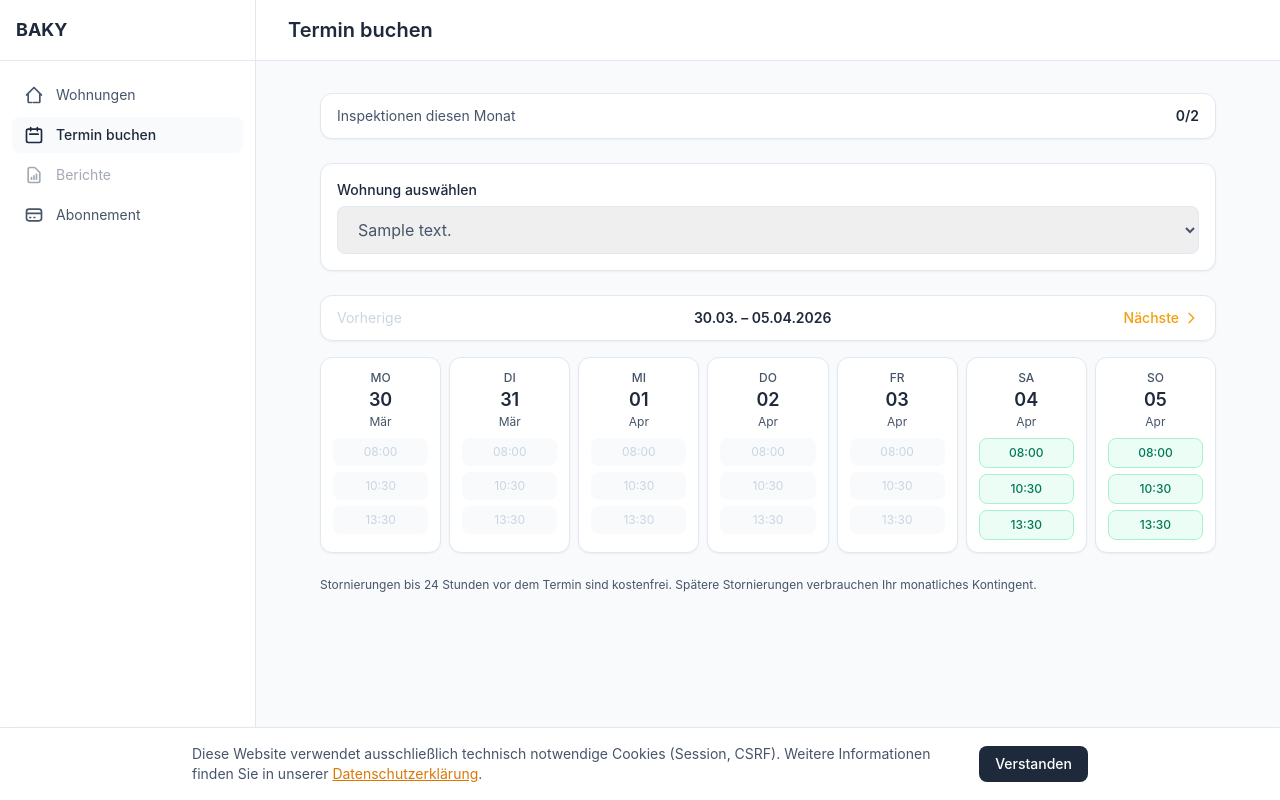
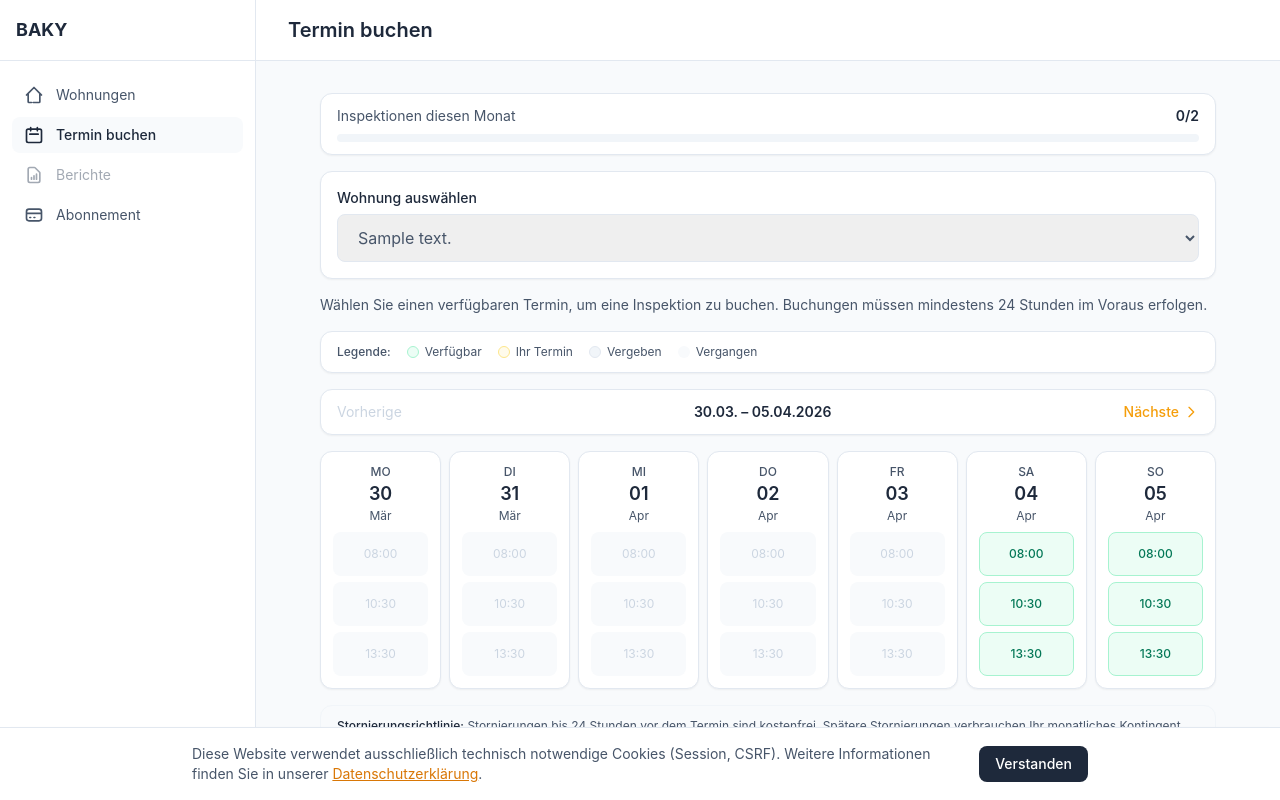
Before and after one commit to robert197/baky, a Django app: page /dashboard/buchen/ in a window 1280 px wide. Run offline with Django 5.2, Linux system fonts and the light colour scheme; the visitor is signed in with stand-in values (Sample User, id 1); tables that the repository leaves empty hold one stand-in row (values such as "Sample post"); style sheets or scripts are compiled from the project's sources; parts of the project's set-up code (start-up, migrations or seed data) failed here and were passed over; some libraries are stand-ins or nearby versions.

Commit message:
feat(dashboard): redesign calendar booking UX for clarity and usability
- Extract reusable _slot.html partial (was duplicated inline)
- Add visual legend explaining slot states (available/booked/taken/past)
- Add subscription usage progress bar with color thresholds
- Add "Heute" quick-nav button and fix week 52 boundary
- Fix week state sync on apartment switch (hx-swap-oob)
- Add HX-Trigger: calendarChanged for auto-refresh after booking/cancel
- Add two-step cancellation confirmation (timely vs late policy info)
- Show apartment name on owner's booked slots
- Add empty state for weeks with no availability
- Add first-time booking hint paragraph
- Larger tap targets (min-h-[44px]) and aria-labels for accessibility
- 21 new tests covering all UX features

Closes #84

```diff
--- a/apps/dashboard/urls.py
+++ b/apps/dashboard/urls.py
@@ -26,6 +26,7 @@ urlpatterns = [
     path("buchen/", views.booking_calendar, name="booking_calendar"),
     path("buchen/slot/", views.book_slot, name="book_slot"),
     path("buchen/stornieren/<int:pk>/", views.cancel_booking, name="cancel_booking"),
+    path("buchen/stornieren/<int:pk>/bestaetigen/", views.confirm_cancellation, name="confirm_cancellation"),
     # Subscription management
     path("subscription/", views.subscription_overview, name="subscription"),
     path("subscription/change/", views.subscription_change, name="subscription_change"),
--- a/apps/dashboard/views.py
+++ b/apps/dashboard/views.py
@@ -409,24 +409,36 @@ def _get_week_availability(start_date, apartment, owner):
     """Return availability data for a 7-day week starting at start_date."""
     subscription = _get_subscription_or_none(owner)
     if not subscription or subscription.status != Subscription.Status.ACTIVE:
-        return {"days": [], "used": 0, "limit": 0, "limit_reached": True}
+        return {"days": [], "used": 0, "limit": 0, "limit_reached": True, "percentage": 0, "has_available_slots": False}
 
     used = subscription.get_inspections_used_this_month()
     limit = subscription.get_monthly_inspection_limit()
     limit_reached = used >= limit
+    percentage = min(round(used / limit * 100) if limit > 0 else 0, 100)
 
     now = timezone.now()
     week_dates = [start_date + timedelta(days=i) for i in range(7)]
 
     # Global query: find all booked (date, time_slot) pairs across ALL apartments
     active_statuses = [Inspection.Status.SCHEDULED, Inspection.Status.IN_PROGRESS, Inspection.Status.COMPLETED]
-    booked_slots = set(
+    booked_inspections = (
         Inspection.objects.filter(
             scheduled_at__date__in=week_dates,
             time_slot__in=[ts.value for ts in Inspection.TimeSlot],
             status__in=active_statuses,
-        ).values_list("scheduled_at__date", "time_slot")
+        )
+        .select_related("apartment")
+        .values_list("scheduled_at__date", "time_slot", "apartment__address", "apartment__owner_id", "pk")
     )
+
+    # Build lookup: (date, time_slot) -> {address, owner_id, pk}
+    booked_slot_info = {}
+    for slot_date, slot_ts, apt_address, apt_owner_id, insp_pk in booked_inspections:
+        booked_slot_info[(slot_date, slot_ts)] = {
+            "apartment_name": apt_address,
+            "owner_id": apt_owner_id,
+            "pk": insp_pk,
+        }
 
     # Per-apartment check: same apartment can only have one inspection per day
     apartment_booked_dates = set(
@@ -440,6 +452,7 @@ def _get_week_availability(start_date, apartment, owner):
     )
 
     days = []
+    has_available_slots = False
     for current_date in week_dates:
         day_slots = []
         has_apartment_booking = current_date in apartment_booked_dates
@@ -449,7 +462,14 @@ def _get_week_availability(start_date, apartment, owner):
             slot_start = datetime(current_date.year, current_date.month, current_date.day, sh, sm, tzinfo=VIENNA_TZ)
 
             is_past = now >= slot_start - timedelta(hours=24)
-            is_globally_booked = (current_date, slot_key.value) in booked_slots
+            booking_info = booked_slot_info.get((current_date, slot_key.value))
+            is_globally_booked = booking_info is not None
+
+            booked_by_me = is_globally_booked and booking_info["owner_id"] == owner.pk
+            available = not is_past and not is_globally_booked and not has_apartment_booking and not limit_reached
+
+            if available:
+                has_available_slots = True
 
             day_slots.append(
                 {
@@ -457,17 +477,24 @@ def _get_week_availability(start_date, apartment, owner):
                     "label": slot_key.label,
                     "start": f"{sh:02d}:{sm:02d}",
                     "end": f"{eh:02d}:{em:02d}",
-                    "available": not is_past
-                    and not is_globally_booked
-                    and not has_apartment_booking
-                    and not limit_reached,
+                    "available": available,
                     "is_past": is_past,
                     "has_booking": is_globally_booked or has_apartment_booking,
+                    "booked_by_me": booked_by_me,
+                    "booking_apartment_name": booking_info["apartment_name"] if booked_by_me else None,
+                    "booking_pk": booking_info["pk"] if booked_by_me else None,
                 }
             )
         days.append({"date": current_date, "slots": day_slots})
 
-    return {"days": days, "used": used, "limit": limit, "limit_reached": limit_reached}
+    return {
+        "days": days,
+        "used": used,
+        "limit": limit,
+        "limit_reached": limit_reached,
+        "percentage": percentage,
+        "has_available_slots": has_available_slots,
+    }
 
 
 @owner_required
@@ -536,6 +563,8 @@ def booking_calendar(request):
     }
 
     if request.headers.get("HX-Request"):
+        if request.GET.get("partial") == "upcoming":
+            return render(request, "dashboard/_upcoming_inspections_wrapper.html", context)
         return render(request, "dashboard/_calendar_week.html", context)
     return render(request, "dashboard/booking_calendar.html", context)
 
@@ -614,10 +643,31 @@ def book_slot(request):
         task_name=f"booking_notification_{inspection.pk}",
     )
 
-    return render(
+    response = render(
         request,
         "dashboard/_booking_success.html",
         {"inspection": inspection, "apartment": apartment},
+    )
+    response["HX-Trigger"] = "calendarChanged"
+    return response
+
+
+@owner_required
+def confirm_cancellation(request, pk):
+    """Show cancellation confirmation partial with timely/late policy info."""
+    inspection = get_object_or_404(
+        Inspection.objects.select_related("apartment"),
+        pk=pk,
+        apartment__owner=request.user,
+        status=Inspection.Status.SCHEDULED,
+    )
+    now = timezone.now()
+    cutoff = inspection.scheduled_at - timedelta(hours=24)
+    is_late = now >= cutoff
+    return render(
+        request,
+        "dashboard/_cancellation_confirm.html",
+        {"inspection": inspection, "apartment": inspection.apartment, "is_late": is_late},
     )
 
 
@@ -656,11 +706,13 @@ def cancel_booking(request, pk):
         task_name=f"cancel_notification_{inspection.pk}",
     )
 
-    return render(
+    response = render(
         request,
         "dashboard/_cancel_success.html",
         {"inspection": inspection, "apartment": inspection.apartment, "is_late": is_late},
     )
+    response["HX-Trigger"] = "calendarChanged"
+    return response
 
 
 # --- GDPR / Account views ---
--- /dev/null
+++ b/templates/dashboard/_booking_legend.html
@@ -0,0 +1,20 @@
+{# Visual legend explaining calendar slot states #}
+<div class="flex flex-wrap items-center gap-x-4 gap-y-2 rounded-xl border border-border bg-white px-4 py-3 shadow-sm">
+  <span class="text-xs font-medium text-secondary">Legende:</span>
+  <div class="flex items-center gap-1.5">
+    <span class="inline-block h-3 w-3 rounded-full border border-emerald-200 bg-emerald-50"></span>
+    <span class="text-xs text-secondary">Verfügbar</span>
+  </div>
+  <div class="flex items-center gap-1.5">
+    <span class="inline-block h-3 w-3 rounded-full border border-amber-200 bg-amber-50"></span>
+    <span class="text-xs text-secondary">Ihr Termin</span>
+  </div>
+  <div class="flex items-center gap-1.5">
+    <span class="inline-block h-3 w-3 rounded-full border border-slate-200 bg-slate-100"></span>
+    <span class="text-xs text-secondary">Vergeben</span>
+  </div>
+  <div class="flex items-center gap-1.5">
+    <span class="inline-block h-3 w-3 rounded-full bg-slate-50"></span>
+    <span class="text-xs text-secondary">Vergangen</span>
+  </div>
+</div>
--- a/templates/dashboard/_calendar_week.html
+++ b/templates/dashboard/_calendar_week.html
@@ -14,9 +14,20 @@
   {% else %}
     <span class="text-sm text-slate-300">Vorherige</span>
   {% endif %}
+  <div class="flex items-center gap-2">
+    {% if week_offset > 0 %}
+      <button hx-get="{% url 'dashboard:booking_calendar' %}?apartment={{ selected_apartment.pk }}&week=0"
+              hx-target="#calendar-container"
+              hx-swap="innerHTML"
+              class="rounded-md border border-border px-2 py-1 text-xs font-medium text-accent transition hover:bg-surface hover:text-amber-600">
+        Heute
+      </button>
+    {% endif %}
     <span class="text-sm font-semibold text-primary">
       {{ start_of_week|date:"d.m." }} – {{ end_of_week|date:"d.m.Y" }}
     </span>
+  </div>
+  {% if week_offset < 52 %}
     <button hx-get="{% url 'dashboard:booking_calendar' %}?apartment={{ selected_apartment.pk }}&week={{ week_offset|add:"1" }}"
             hx-target="#calendar-container"
             hx-swap="innerHTML"
@@ -26,6 +37,9 @@
         <path stroke-linecap="round" stroke-linejoin="round" stroke-width="2" d="M9 5l7 7-7 7" />
       </svg>
     </button>
+  {% else %}
+    <span class="text-sm text-slate-300">Nächste</span>
+  {% endif %}
 </div>
 {# Calendar grid — desktop: 7 columns, mobile: vertical stack #}
 <div class="mt-4 hidden gap-2 md:grid md:grid-cols-7">
@@ -38,22 +52,7 @@
       </div>
       <div class="space-y-1.5">
         {% for slot in day.slots %}
-          {% if slot.available %}
-            <button hx-post="{% url 'dashboard:book_slot' %}"
-                    hx-target="#booking-result"
-                    hx-swap="innerHTML"
-                    hx-vals='{"apartment": "{{ selected_apartment.pk }}", "date": "{{ day.date|date:"Y-m-d" }}", "slot": "{{ slot.key }}"}'
-                    hx-confirm="Termin buchen: {{ day.date|date:'d.m.Y' }}, {{ slot.start }}–{{ slot.end }} Uhr für {{ selected_apartment.address }}?"
-                    class="w-full rounded-lg border border-emerald-200 bg-emerald-50 px-2 py-1.5 text-xs font-medium text-emerald-700 transition hover:bg-emerald-100">
-              {{ slot.start }}
-            </button>
-          {% elif slot.is_past %}
-            <div class="w-full rounded-lg bg-slate-50 px-2 py-1.5 text-center text-xs text-slate-300">{{ slot.start }}</div>
-          {% else %}
-            <div class="w-full rounded-lg border border-slate-200 bg-slate-100 px-2 py-1.5 text-center text-xs text-slate-400">
-              {{ slot.start }}
-            </div>
-          {% endif %}
+          {% include "dashboard/_slot.html" %}
         {% endfor %}
       </div>
     </div>
@@ -69,32 +68,32 @@
       </div>
       <div class="grid grid-cols-3 gap-2">
         {% for slot in day.slots %}
-          {% if slot.available %}
-            <button hx-post="{% url 'dashboard:book_slot' %}"
-                    hx-target="#booking-result"
-                    hx-swap="innerHTML"
-                    hx-vals='{"apartment": "{{ selected_apartment.pk }}", "date": "{{ day.date|date:"Y-m-d" }}", "slot": "{{ slot.key }}"}'
-                    hx-confirm="Termin buchen: {{ day.date|date:'d.m.Y' }}, {{ slot.start }}–{{ slot.end }} Uhr?"
-                    class="rounded-lg border border-emerald-200 bg-emerald-50 px-3 py-2.5 text-center text-xs font-medium text-emerald-700 transition hover:bg-emerald-100">
-              <div>{{ slot.start }}</div>
-              <div class="text-[10px] font-normal text-emerald-600">{{ slot.end }}</div>
-            </button>
-          {% elif slot.is_past %}
-            <div class="rounded-lg bg-slate-50 px-3 py-2.5 text-center text-xs text-slate-300">
-              <div>{{ slot.start }}</div>
-              <div class="text-[10px]">{{ slot.end }}</div>
-            </div>
-          {% else %}
-            <div class="rounded-lg border border-slate-200 bg-slate-100 px-3 py-2.5 text-center text-xs text-slate-400">
-              <div>{{ slot.start }}</div>
-              <div class="text-[10px]">{{ slot.end }}</div>
-            </div>
-          {% endif %}
+          {% include "dashboard/_slot.html" %}
         {% endfor %}
       </div>
     </div>
   {% endfor %}
 </div>
+{# Empty state for weeks with no availability #}
+{% if not availability.has_available_slots %}
+  <div class="mt-4 rounded-xl border border-border bg-white p-6 text-center shadow-sm">
+    <svg class="mx-auto h-10 w-10 text-slate-300" fill="none" viewBox="0 0 24 24" stroke="currentColor">
+      <path stroke-linecap="round" stroke-linejoin="round" stroke-width="1.5" d="M8 7V3m8 4V3m-9 8h10M5 21h14a2 2 0 002-2V7a2 2 0 00-2-2H5a2 2 0 00-2 2v12a2 2 0 002 2z" />
+    </svg>
+    <p class="mt-2 text-sm text-secondary">Keine verfügbaren Termine in dieser Woche.</p>
+    {% if week_offset < 52 %}
+      <button hx-get="{% url 'dashboard:booking_calendar' %}?apartment={{ selected_apartment.pk }}&week={{ week_offset|add:"1" }}"
+              hx-target="#calendar-container"
+              hx-swap="innerHTML"
+              class="mt-3 inline-flex items-center gap-1 text-sm font-medium text-accent hover:text-amber-600">
+        Nächste Woche anzeigen
+        <svg class="h-4 w-4" fill="none" viewBox="0 0 24 24" stroke="currentColor">
+          <path stroke-linecap="round" stroke-linejoin="round" stroke-width="2" d="M9 5l7 7-7 7" />
+        </svg>
+      </button>
+    {% endif %}
+  </div>
+{% endif %}
 {# Limit reached message #}
 {% if availability.limit_reached %}
   <div class="mt-4 rounded-xl border border-amber-200 bg-amber-50 p-4 text-center shadow-sm">
@@ -108,3 +107,5 @@
     </p>
   </div>
 {% endif %}
+{# OOB swap to keep week input in sync after HTMX week navigation #}
+<input id="week-input" name="week" type="hidden" value="{{ week_offset }}" hx-swap-oob="true">
--- /dev/null
+++ b/templates/dashboard/_slot.html
@@ -0,0 +1,36 @@
+{# Single calendar slot — included from _calendar_week.html for both desktop and mobile #}
+{% if slot.available %}
+  <button hx-post="{% url 'dashboard:book_slot' %}"
+          hx-target="#booking-result"
+          hx-swap="innerHTML"
+          hx-vals='{"apartment": "{{ selected_apartment.pk }}", "date": "{{ day.date|date:"Y-m-d" }}", "slot": "{{ slot.key }}"}'
+          hx-confirm="Termin buchen: {{ day.date|date:'d.m.Y' }}, {{ slot.start }}–{{ slot.end }} Uhr für {{ selected_apartment.address }}?"
+          aria-label="Verfügbar: {{ day.date|date:'l' }} {{ day.date|date:'d.m.' }}, {{ slot.start }}–{{ slot.end }}"
+          class="flex w-full min-h-[44px] flex-col items-center justify-center rounded-lg border border-emerald-200 bg-emerald-50 px-2 py-3 text-xs font-medium text-emerald-700 transition hover:bg-emerald-100">
+    <span>{{ slot.start }}</span>
+    <span class="text-[10px] font-normal text-emerald-600 md:hidden">{{ slot.end }}</span>
+  </button>
+{% elif slot.booked_by_me %}
+  <div aria-label="Ihr Termin: {{ day.date|date:'l' }} {{ day.date|date:'d.m.' }}, {{ slot.start }}–{{ slot.end }}"
+       class="flex w-full min-h-[44px] flex-col items-center justify-center rounded-lg border border-amber-200 bg-amber-50 px-2 py-2 text-xs">
+    <span class="font-medium text-amber-700">{{ slot.start }}</span>
+    <span class="text-[10px] font-normal text-amber-600 md:hidden">{{ slot.end }}</span>
+    <span class="mt-0.5 max-w-full truncate text-[10px] text-amber-600">{{ slot.booking_apartment_name|truncatechars:15 }}</span>
+    <button hx-get="{% url 'dashboard:confirm_cancellation' slot.booking_pk %}"
+            hx-target="#booking-result"
+            hx-swap="innerHTML"
+            class="mt-1 text-[10px] font-medium text-rose-600 hover:text-rose-800">Stornieren</button>
+  </div>
+{% elif slot.is_past %}
+  <div aria-label="Vergangen: {{ day.date|date:'l' }} {{ day.date|date:'d.m.' }}, {{ slot.start }}–{{ slot.end }}"
+       class="flex w-full min-h-[44px] flex-col items-center justify-center rounded-lg bg-slate-50 px-2 py-3 text-xs text-slate-300">
+    <span>{{ slot.start }}</span>
+    <span class="text-[10px] md:hidden">{{ slot.end }}</span>
+  </div>
+{% else %}
+  <div aria-label="Vergeben: {{ day.date|date:'l' }} {{ day.date|date:'d.m.' }}, {{ slot.start }}–{{ slot.end }}"
+       class="flex w-full min-h-[44px] flex-col items-center justify-center rounded-lg border border-slate-200 bg-slate-100 px-2 py-3 text-xs text-slate-400{% if availability.limit_reached %} cursor-not-allowed{% endif %}">
+    <span>{{ slot.start }}</span>
+    <span class="text-[10px] md:hidden">{{ slot.end }}</span>
+  </div>
+{% endif %}
--- /dev/null
+++ b/templates/dashboard/_subscription_progress.html
@@ -0,0 +1,18 @@
+{# Subscription usage progress bar #}
+<div class="rounded-xl border border-border bg-white px-4 py-3 shadow-sm">
+  <div class="flex items-center justify-between">
+    <span class="text-sm text-secondary">Inspektionen diesen Monat</span>
+    <span class="text-sm font-semibold {% if availability.limit_reached %}text-rose-600{% else %}text-primary{% endif %}">
+      {{ availability.used }}/{{ availability.limit }}
+    </span>
+  </div>
+  <div class="mt-2 h-2 w-full overflow-hidden rounded-full bg-slate-100"
+       role="progressbar"
+       aria-valuenow="{{ availability.used }}"
+       aria-valuemin="0"
+       aria-valuemax="{{ availability.limit }}"
+       aria-label="Inspektionen: {{ availability.used }} von {{ availability.limit }}">
+    <div class="h-full rounded-full transition-all duration-300 {% if availability.percentage >= 100 %}bg-rose-500{% elif availability.percentage >= 75 %}bg-amber-500{% else %}bg-emerald-500{% endif %}"
+         style="width: {{ availability.percentage }}%"></div>
+  </div>
+</div>
--- a/templates/dashboard/_upcoming_inspections.html
+++ b/templates/dashboard/_upcoming_inspections.html
@@ -10,14 +10,16 @@
             {{ inspection.scheduled_at|date:"d.m.Y" }}, {{ inspection.scheduled_at|date:"H:i" }}&ndash;{{ inspection.scheduled_end|date:"H:i" }} Uhr
           </p>
         </div>
-        <button hx-post="{% url 'dashboard:cancel_booking' inspection.pk %}"
+        <button hx-get="{% url 'dashboard:confirm_cancellation' inspection.pk %}"
                 hx-target="#booking-result"
                 hx-swap="innerHTML"
-                hx-confirm="Termin stornieren: {{ inspection.apartment.address }}, {{ inspection.scheduled_at|date:'d.m.Y' }} {{ inspection.scheduled_at|date:'H:i' }} Uhr? Stornierungen weniger als 24 Stunden vor dem Termin verbrauchen Ihr monatliches Kontingent."
                 class="ml-3 shrink-0 rounded-lg border border-rose-200 bg-rose-50 px-3 py-2 text-xs font-medium text-rose-700 transition hover:bg-rose-100">
           Stornieren
         </button>
       </div>
     {% endfor %}
+    <p class="text-xs text-secondary">
+      Stornierungen weniger als 24h vor dem Termin verbrauchen Ihr monatliches Kontingent.
+    </p>
   </div>
 {% endif %}
--- /dev/null
+++ b/templates/dashboard/_upcoming_inspections_wrapper.html
@@ -0,0 +1,2 @@
+{# Wrapper for HTMX partial refresh of upcoming inspections #}
+<div id="upcoming-inspections-inner">{% include "dashboard/_upcoming_inspections.html" %}</div>
--- a/templates/dashboard/booking_calendar.html
+++ b/templates/dashboard/booking_calendar.html
@@ -1,15 +1,10 @@
 {% extends "dashboard/base_dashboard.html" %}
 {% block page_title %}Termin buchen{% endblock %}
 {% block content %}
-  <div class="mx-auto max-w-4xl space-y-6">
-    {# Subscription usage indicator #}
+  <div class="mx-auto max-w-4xl space-y-4">
+    {# Subscription usage progress bar #}
     {% if availability %}
-      <div class="flex items-center justify-between rounded-xl border border-border bg-white px-4 py-3 shadow-sm">
-        <span class="text-sm text-secondary">Inspektionen diesen Monat</span>
-        <span class="text-sm font-semibold {% if availability.limit_reached %}text-rose-600{% else %}text-primary{% endif %}">
-          {{ availability.used }}/{{ availability.limit }}
-        </span>
-      </div>
+      {% include "dashboard/_subscription_progress.html" %}
     {% endif %}
     {# Apartment selector #}
     <div class="rounded-xl border border-border bg-white p-4 shadow-sm">
@@ -29,11 +24,26 @@
           </option>
         {% endfor %}
       </select>
-      <input type="hidden" name="week" value="{{ week_offset }}">
+      <input id="week-input" type="hidden" name="week" value="{{ week_offset }}">
     </div>
+    {# Booking hint for users #}
+    {% if selected_apartment %}
+      <p class="text-sm text-secondary">
+        Wählen Sie einen verfügbaren Termin, um eine Inspektion zu buchen.
+        Buchungen müssen mindestens 24 Stunden im Voraus erfolgen.
+      </p>
+    {% endif %}
+    {# Visual legend #}
+    {% if selected_apartment %}
+      {% include "dashboard/_booking_legend.html" %}
+    {% endif %}
     {# Calendar #}
     {% if selected_apartment %}
-      <div id="calendar-container">{% include "dashboard/_calendar_week.html" %}</div>
+      <div id="calendar-container"
+           hx-get="{% url 'dashboard:booking_calendar' %}?apartment={{ selected_apartment.pk }}&week={{ week_offset }}"
+           hx-trigger="calendarChanged from:body"
+           hx-target="#calendar-container"
+           hx-swap="innerHTML">{% include "dashboard/_calendar_week.html" %}</div>
     {% elif apartments %}
       <div class="rounded-xl border border-border bg-white p-8 text-center shadow-sm">
         <svg class="mx-auto h-12 w-12 text-slate-300" fill="none" viewBox="0 0 24 24" stroke="currentColor">
@@ -43,12 +53,22 @@
       </div>
     {% endif %}
     {# Upcoming inspections with cancel buttons #}
-    {% include "dashboard/_upcoming_inspections.html" %}
+    <div id="upcoming-inspections"
+         hx-get="{% url 'dashboard:booking_calendar' %}?apartment={{ selected_apartment.pk }}&week={{ week_offset }}&partial=upcoming"
+         hx-trigger="calendarChanged from:body"
+         hx-target="#upcoming-inspections"
+         hx-swap="innerHTML"
+         hx-select="#upcoming-inspections-inner">
+      <div id="upcoming-inspections-inner">{% include "dashboard/_upcoming_inspections.html" %}</div>
+    </div>
     {# Cancellation policy #}
-    <p class="text-xs text-secondary">
-      Stornierungen bis 24 Stunden vor dem Termin sind kostenfrei.
-      Spätere Stornierungen verbrauchen Ihr monatliches Kontingent.
-    </p>
+    <div class="rounded-xl border border-slate-100 bg-slate-50 px-4 py-3">
+      <p class="text-xs text-secondary">
+        <span class="font-medium text-primary">Stornierungsrichtlinie:</span>
+        Stornierungen bis 24 Stunden vor dem Termin sind kostenfrei.
+        Spätere Stornierungen verbrauchen Ihr monatliches Kontingent.
+      </p>
+    </div>
   </div>
   {# Booking result container (for HTMX responses) #}
   <div id="booking-result"></div>
```
Also changed, not shown: templates/dashboard/_cancellation_confirm.html (added, +49 -0 lines), tests/dashboard/test_booking_views.py (+283 -0 lines). Lines whose indentation alone changed are shown as unchanged.
